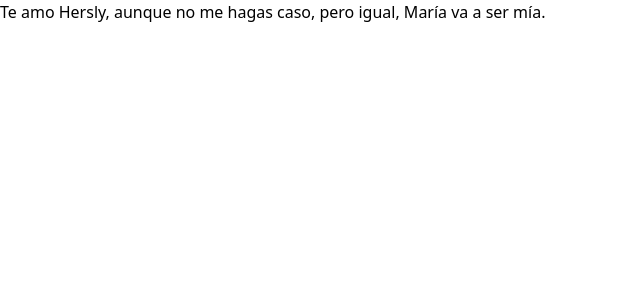
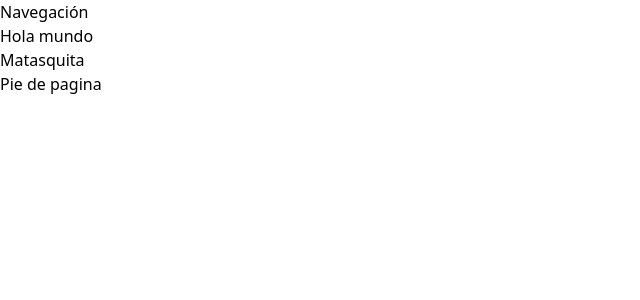
Before and after one commit to YerikAH/answer-me, a React (Vite) app in the folder answer-me-client/: page / in a window 1280 px wide. Shown: the top 300 px of the page, without its empty margins (0-640 px from the left). Built offline with nearby package versions, Linux system fonts and the light colour scheme.

Commit message:
feat: :sparkles: Add home page

```diff
--- a/answer-me-client/src/pages/home/components/footer/index.tsx
+++ b/answer-me-client/src/pages/home/components/footer/index.tsx
@@ -0,0 +1,3 @@
+export const Footer = () => {
+  return <h2>Pie de pagina</h2>;
+};
--- a/answer-me-client/src/pages/home/components/header/index.tsx
+++ b/answer-me-client/src/pages/home/components/header/index.tsx
@@ -0,0 +1,8 @@
+export const Header = () => {
+  return (
+    <div>
+      <header>Navegación</header>
+      <h5>Hola mundo</h5>
+    </div>
+  );
+};
--- a/answer-me-client/src/pages/home/index.tsx
+++ b/answer-me-client/src/pages/home/index.tsx
@@ -1,15 +1,12 @@
-import { ROUTES } from "@/router/routes";
-import { useEffect } from "react";
-import { useNavigate } from "react-router-dom";
+import { Footer } from "./components/footer";
+import { Header } from "./components/header";
 
 export default function Home() {
-  const navigate = useNavigate();
-  useEffect(() => {
-    // navigate(ROUTES.DASHBOARD);
-  }, []);
   return (
     <div>
-      Te amo Hersly, aunque no me hagas caso, pero igual, María va a ser mía.
+      <Header />
+      <main>Matasquita</main>
+      <Footer />
     </div>
   );
 }
```
